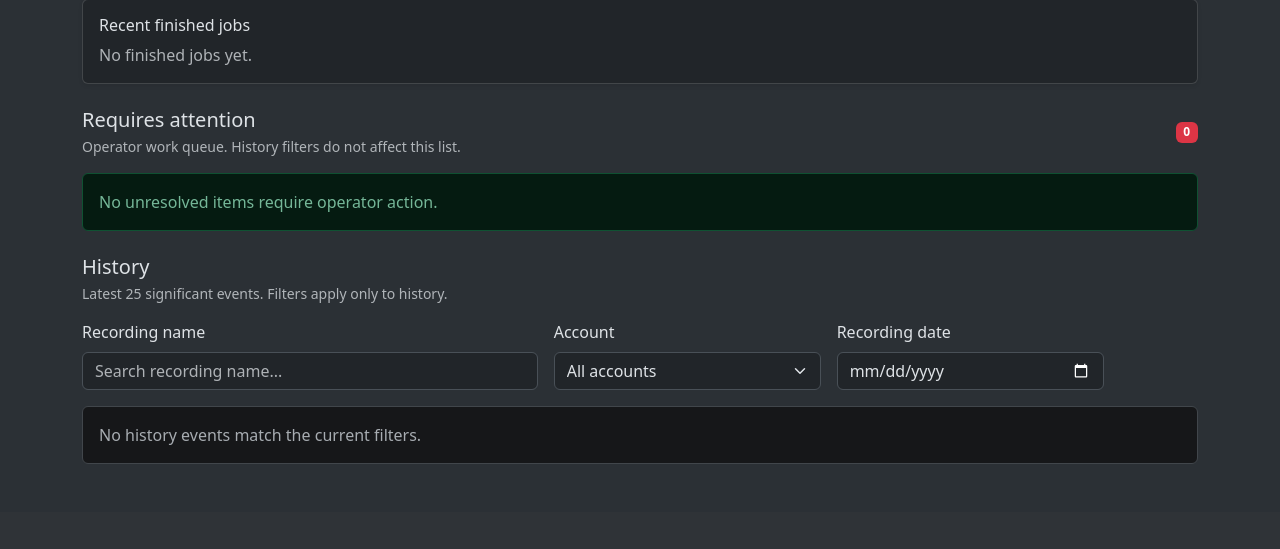
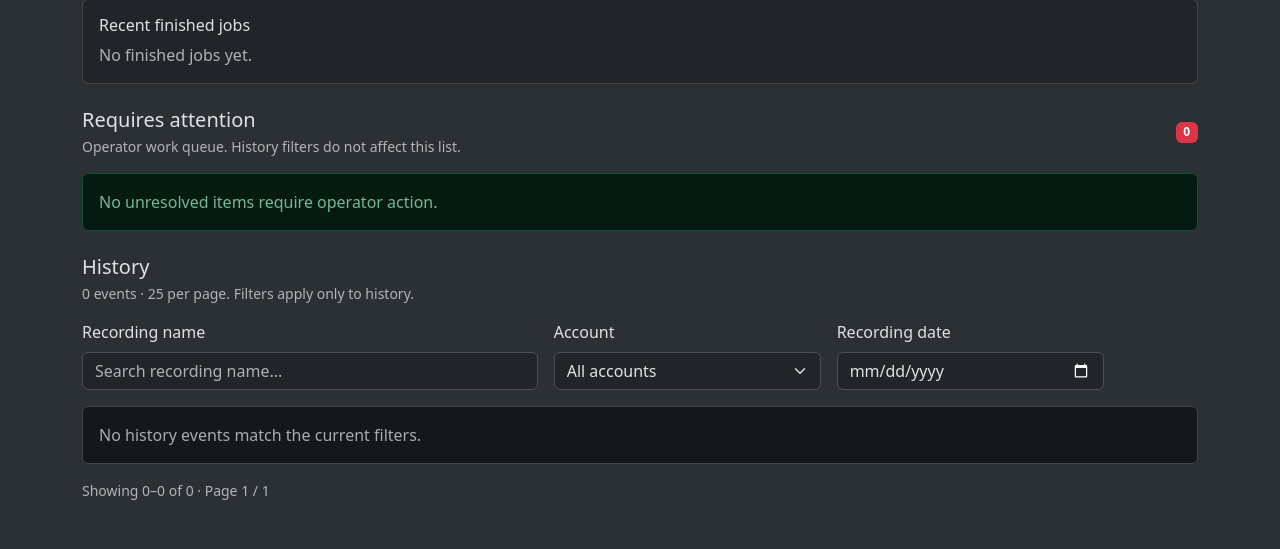
Before and after one commit to slawciod82/CMDownloaderUI, a Flask app: page / in a window 1280 px wide. Shown: the part 588-1137 px from the top of the page. Before the commit the page ends 1052 px from the top, so only its background shows below. Run offline with Flask 3, Linux system fonts and the light colour scheme; data that the repository does not hold is empty.

Commit message:
Gate B: add filter-preserving history page navigation

```diff
--- a/templates/_record_browser.html
+++ b/templates/_record_browser.html
@@ -2,12 +2,13 @@
     <div class="d-flex flex-wrap justify-content-between align-items-center gap-2 mb-3">
         <div>
             <h2 id="history-heading" class="h5 mb-1">History</h2>
-            <div class="small text-body-secondary">Latest {{ history_limit }} significant events. Filters apply only to history.</div>
+            <div class="small text-body-secondary">{{ history_total }} events · {{ history_limit }} per page. Filters apply only to history.</div>
         </div>
         <span id="filter-indicator" class="spinner-border spinner-border-sm htmx-indicator" aria-label="Loading"></span>
     </div>
 
     <form id="record-filters" class="row g-3 mb-3" method="get" action="/">
+        <input type="hidden" name="page" id="history-page" value="{{ history_page }}">
         <div class="col-12 col-lg-5">
             <label for="q" class="form-label">Recording name</label>
             <input id="q"
@@ -22,7 +23,8 @@
                    hx-target="#record-browser"
                    hx-include="#record-filters"
                    hx-indicator="#filter-indicator"
-                   hx-push-url="true">
+                   hx-push-url="true"
+                   hx-on:input="document.getElementById('history-page').value = 1">
         </div>
         <div class="col-12 col-md-6 col-lg-3">
             <label for="account" class="form-label">Account</label>
@@ -34,7 +36,8 @@
                     hx-target="#record-browser"
                     hx-include="#record-filters"
                     hx-indicator="#filter-indicator"
-                    hx-push-url="true">
+                    hx-push-url="true"
+                    hx-on:change="document.getElementById('history-page').value = 1">
                 <option value="">All accounts</option>
                 {% for account in accounts %}
                     <option value="{{ account.id }}" {% if account_id == account.id %}selected{% endif %}>{{ account.name }}</option>
@@ -53,7 +56,8 @@
                    hx-target="#record-browser"
                    hx-include="#record-filters"
                    hx-indicator="#filter-indicator"
-                   hx-push-url="true">
+                   hx-push-url="true"
+                   hx-on:change="document.getElementById('history-page').value = 1">
         </div>
         <div class="col-12 col-lg-1 d-flex align-items-end">
             {% if filters_active %}
@@ -95,4 +99,15 @@
     {% else %}
     <div class="alert alert-secondary mb-0" role="status">No history events match the current filters.</div>
     {% endif %}
+    <nav class="d-flex flex-wrap align-items-center justify-content-between gap-2 mt-3" aria-label="History pagination">
+      <span class="small text-body-secondary">Showing {{ history_start }}–{{ history_end }} of {{ history_total }} · Page {{ history_page }} / {{ history_pages }}</span>
+      <div class="btn-group" role="group" aria-label="History pages">
+        {% if history_prev_url %}
+        <a class="btn btn-outline-primary" href="{{ history_prev_url }}" hx-get="{{ history_prev_url }}" hx-target="#record-browser" hx-push-url="true">Previous</a>
+        {% endif %}
+        {% if history_next_url %}
+        <a class="btn btn-outline-primary" href="{{ history_next_url }}" hx-get="{{ history_next_url }}" hx-target="#record-browser" hx-push-url="true">Next</a>
+        {% endif %}
+      </div>
+    </nav>
 </section>
```
